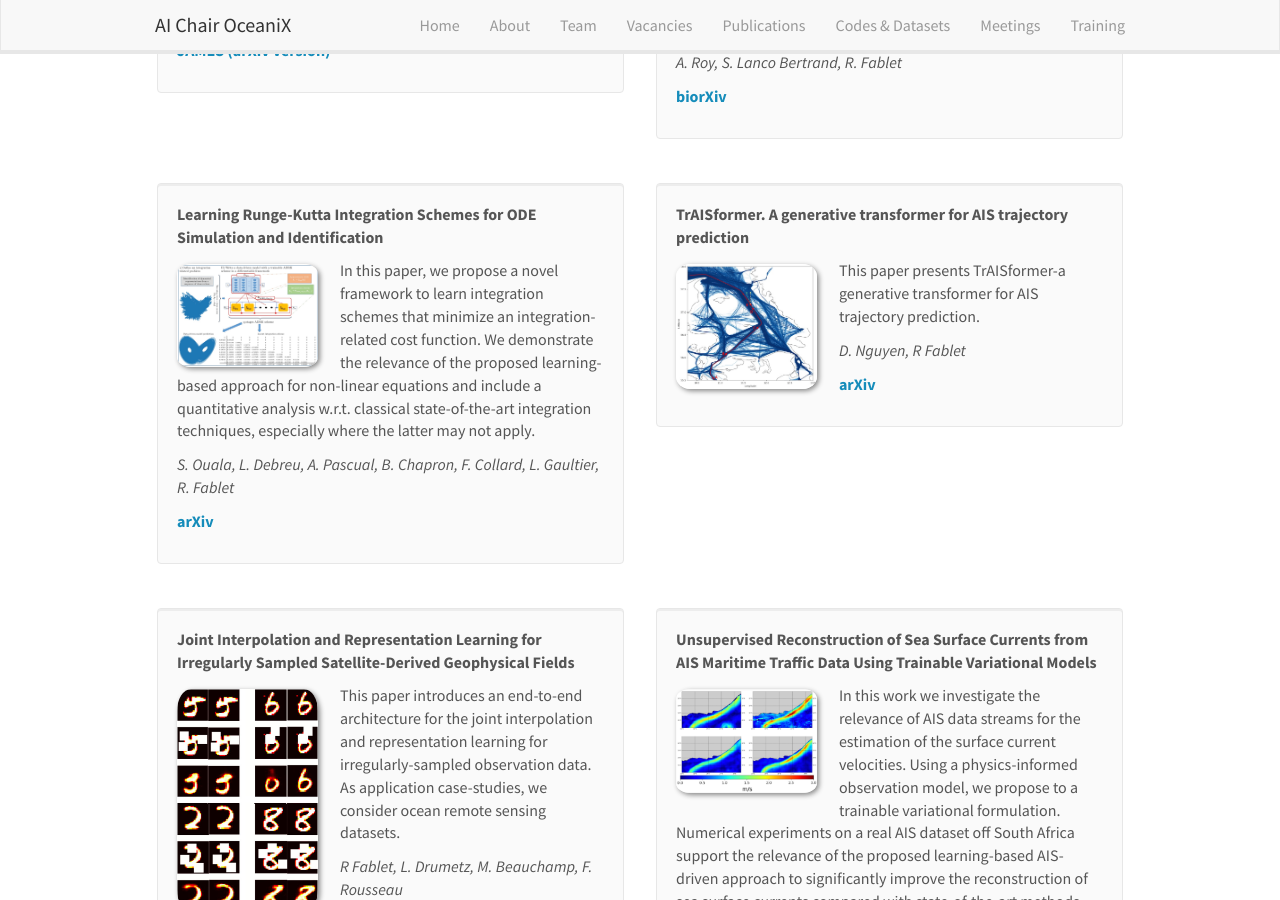
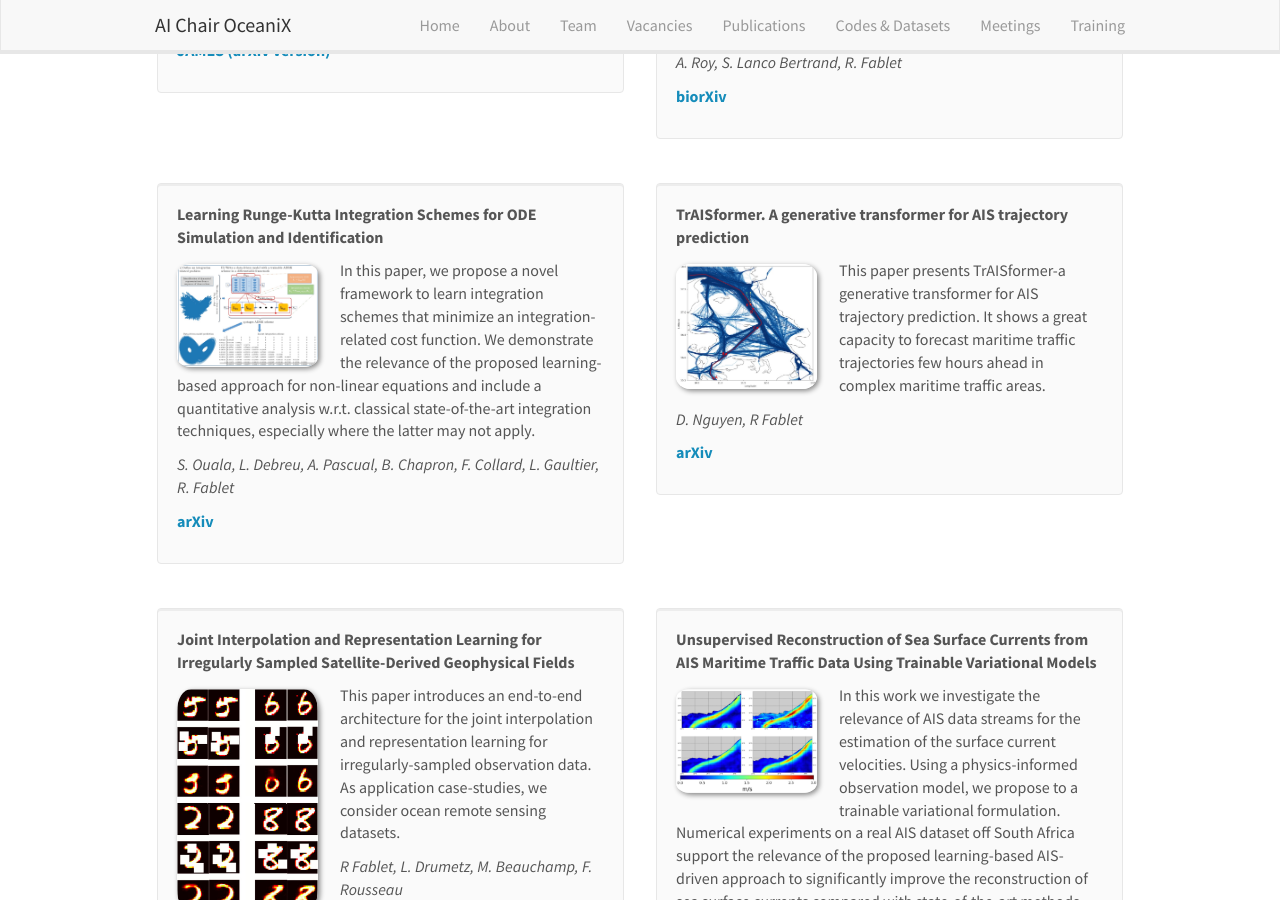
Before and after one commit to CIA-Oceanix/CIA-Oceanix.github.io, a Jekyll site: the page built from _pages/publications.md, in a window 1280 px wide and 900 px high, scrolled down 415 px. Built offline with Jekyll 4.4.1, drawn with Linux system fonts in a browser that asks for light colours; nearby versions of some CDN libraries.

Commit message:
Update publist.yml

```diff
--- a/_data/publist.yml
+++ b/_data/publist.yml
@@ -30,7 +30,7 @@
 
 - title: "TrAISformer. A generative transformer for AIS trajectory prediction"
   image: figTrAISformer.jpg
-  description:  This paper presents TrAISformer-a generative transformer for AIS trajectory prediction.
+  description:  This paper presents TrAISformer-a generative transformer for AIS trajectory prediction. It shows a great capacity to forecast maritime traffic trajectories few hours ahead in complex maritime traffic areas.
   authors: D. Nguyen, R Fablet
   link:
     url: https://arxiv.org/abs/2109.03958
```
